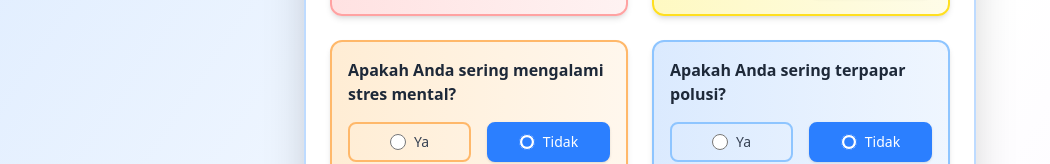
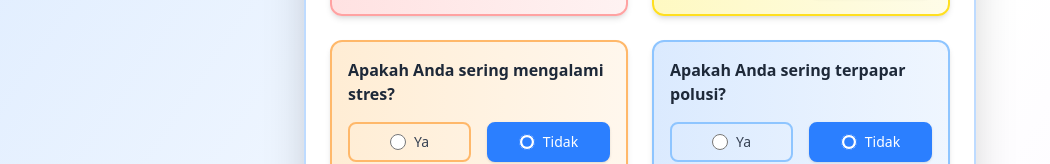
Before and after one commit to Arksene/Lung-Cancer-Prediction, a React (Vite) app: page / in a window 1280 px wide. Both pictures are taken after typing "2020-01-15" into the empty fields and a click on the button "Next →". Shown: the part 406-570 px from the top of the page, without its empty margins (0-1050 px from the left). Built offline with nearby package versions, Linux system fonts and the light colour scheme.

Commit message:
Fixing Label

```diff
--- a/src/components/Form.jsx
+++ b/src/components/Form.jsx
@@ -299,7 +299,7 @@ export default function PredictForm() {
                         color: "from-yellow-100 to-yellow-50 border-yellow-300",
                       },
                       {
-                        label: "Apakah Anda sering mengalami stres mental?",
+                        label: "Apakah Anda sering mengalami stres?",
                         state: anxiety,
                         setState: setAnxiety,
                         color: "from-orange-100 to-orange-50 border-orange-300",
```
